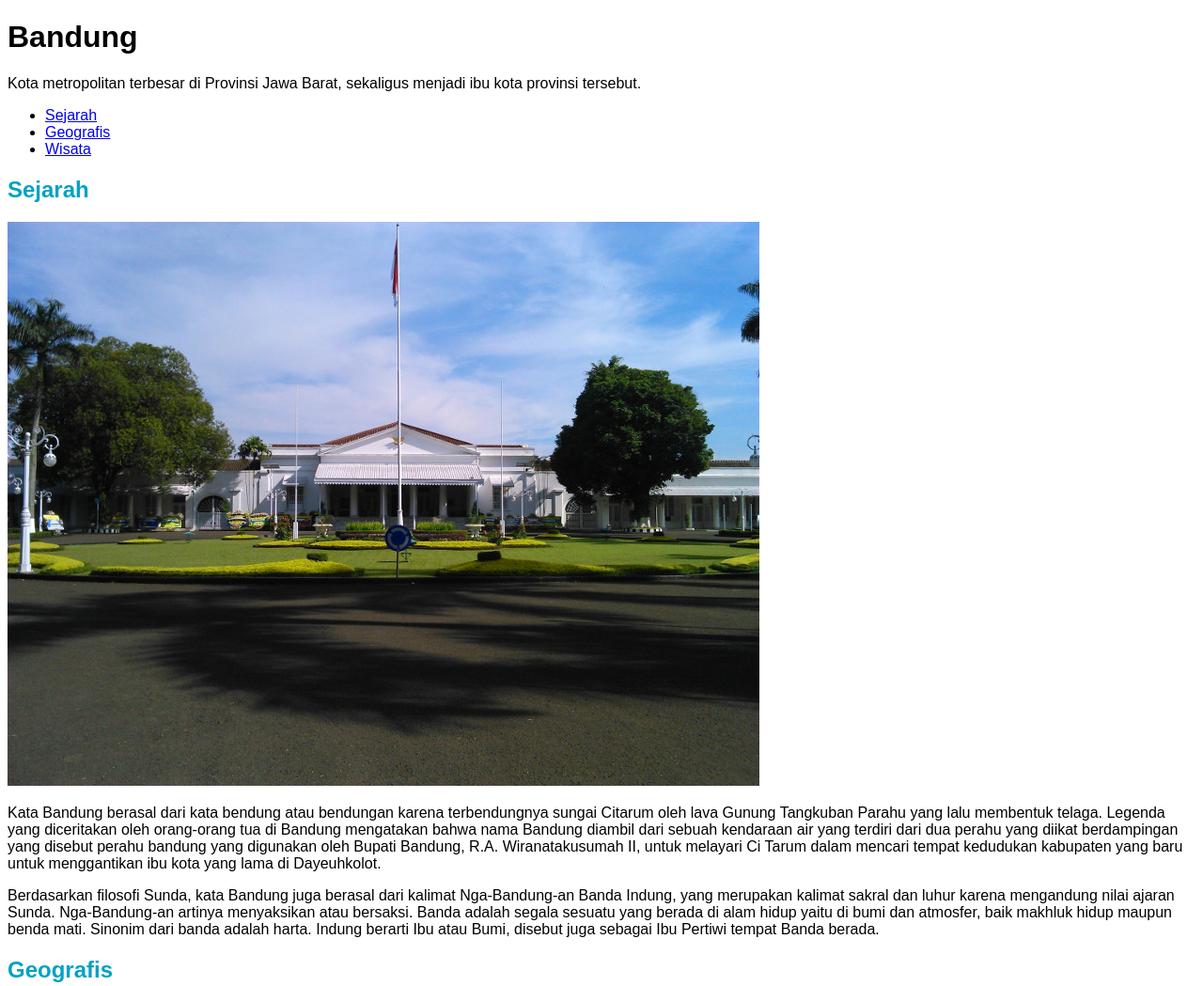
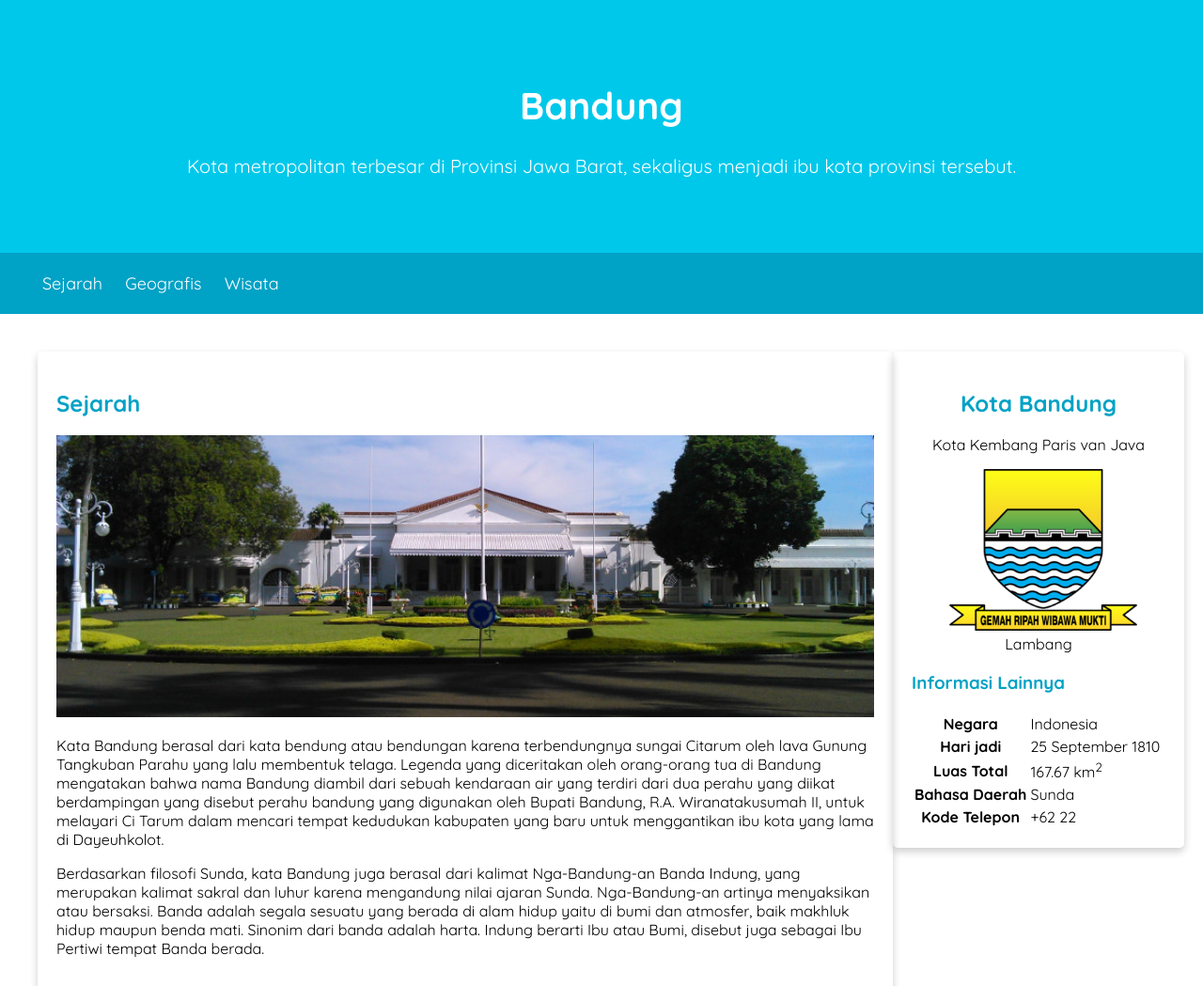
Before and after one commit to dedelukman/webdasardicoding, a plain HTML site: page index.html in a window 1280 px wide. Shown: the top 1049 px of the page at 94% size. Drawn offline with Linux system fonts and the light colour scheme.

Commit message:
final design

```diff
--- a/assets/styles/style.css
+++ b/assets/styles/style.css
@@ -1,13 +1,106 @@
+@import url('https://fonts.googleapis.com/css?family=Quicksand:400,700&display=swap');
+
+* {
+   box-sizing: border-box;
+}
+
 body {
-   font-family: sans-serif;
+   font-family: 'Quicksand', sans-serif;
+   margin: 0;
+   padding: 0;
 }
 
 h2, h3 {
    color: #00a2c6
 }
 
+.jumbotron {
+   font-size: 20px;
+   padding: 60px;
+   background-color: #00c8eb;
+   text-align: center;
+   color: white;
+}
+
+header {
+   display: inline;
+}
+
+nav {
+   background-color: #00a2c6;
+   padding: 5px;
+   position: sticky;
+   top: 0;
+}
+
+nav li {
+   display: inline;
+   list-style-type: none;
+   margin-right: 20px;
+}
+
+nav a {
+   font-size: 18px;
+   font-weight: 400;
+   text-decoration: none;
+   color: white;
+}
+
+nav a:hover {
+   font-weight: bold;
+}
+
+main {
+   padding: 20px;
+    overflow: auto;
+
+}
+
+.card {
+   box-shadow: 0 4px 8px 0 rgba(0, 0, 0, 0.2);
+   border-radius: 5px;
+   padding: 20px;
+   margin-top: 20px;
+}
+
+.featured-image {
+   width: 100%;
+   max-height: 300px;
+   object-fit: cover;
+   object-position: center;
+}
+
+.profile header {
+   text-align: center;
+}
+
+.profile img {
+   width: 200px;
+}
+
+#content {
+   float: left;
+   width: 75%;
+   padding-left: 20px;
+}
+
+aside {
+   float: right;
+   width: 25%;
+}
+
+@media screen and (max-width: 1000px) {
+   #content,
+   aside {
+       width: 100%;
+       padding: 0;
+   }
+}
+
 footer {
    padding: 20px;
    color: white;
-   background-color: #00a2c6
+   background-color: #00a2c6;
+   text-align: center;
+   font-weight: bold;
 }
--- a/index.html
+++ b/index.html
@@ -4,13 +4,16 @@
     	<meta charset="utf-8">
 	<title>Web Dasar Dicoding</title>
 	<link rel="stylesheet" href="assets/styles/style.css">
+	<meta name="viewport" content="width=device-width, initial-scale=1">
 
     </head>
 
     <body>
         <header>
+        <div class="jumbotron">
         <h1>Bandung</h1>
         <p>Kota metropolitan terbesar di Provinsi Jawa Barat, sekaligus menjadi ibu kota provinsi tersebut.</p>
+        </div>
         <nav>
             <ul>
                 <li><a href="#sejarah">Sejarah</a></li>
@@ -21,46 +24,48 @@
      </header>
 	 <main>
 	 <div id="content">
-	 <article>
+	 <article class="card">
 	<h2 id="sejarah">Sejarah</h2>
-	<img src="assets/image/history.jpg" alt="sejarah">
+	<img src="assets/image/history.jpg" class="featured-image" alt="sejarah">
 	<p>Kata Bandung berasal dari kata bendung atau bendungan karena terbendungnya sungai Citarum oleh lava Gunung Tangkuban Parahu yang lalu membentuk telaga. Legenda yang diceritakan oleh orang-orang tua di Bandung mengatakan bahwa nama Bandung diambil dari sebuah kendaraan air yang terdiri dari dua perahu yang diikat berdampingan yang disebut perahu bandung yang digunakan oleh Bupati Bandung, R.A. Wiranatakusumah II, untuk melayari Ci Tarum dalam mencari tempat kedudukan kabupaten yang baru untuk menggantikan ibu kota yang lama di Dayeuhkolot.</p>
 
 
 	<p>Berdasarkan filosofi Sunda, kata Bandung juga berasal dari kalimat Nga-Bandung-an Banda Indung, yang merupakan kalimat sakral dan luhur karena mengandung nilai ajaran Sunda. Nga-Bandung-an artinya menyaksikan atau bersaksi. Banda adalah segala sesuatu yang berada di alam hidup yaitu di bumi dan atmosfer, baik makhluk hidup maupun benda mati. Sinonim dari banda adalah harta. Indung berarti Ibu atau Bumi, disebut juga sebagai Ibu Pertiwi tempat Banda berada.</p>
 	 </article>
-	 <article>
+	 <article class="card">
 	<h2 id="geografis">Geografis</h2>
-	<img src="assets/image/geografis.jpg" alt="geografis">
+	<img src="assets/image/geografis.jpg" class="featured-image" alt="geografis">
 	<p>Kota Bandung dikelilingi oleh pegunungan, sehingga bentuk morfologi wilayahnya bagaikan sebuah mangkok raksasa, secara geografis kota ini terletak di tengah-tengah provinsi Jawa Barat, serta berada pada ketinggian ±768 m di atas permukaan laut, dengan titik tertinggi di berada di sebelah utara dengan ketinggian 1.050 meter di atas permukaan laut dan sebelah selatan merupakan kawasan rendah dengan ketinggian 675 meter di atas permukaan laut.</p>
 
 
 	<p>Kota Bandung dialiri dua sungai utama, yaitu Sungai Cikapundung dan Sungai Citarum beserta anak-anak sungainya yang pada umumnya mengalir ke arah selatan dan bertemu di Sungai Citarum. Dengan kondisi yang demikian, Bandung selatan sangat rentan terhadap masalah banjir terutama pada musim hujan.</p>
 	 </article>
-	 <article>
+	 <article class="card">
 	<h2 id="wisata">Wisata</h2>
 	<p>Sejak dibukanya Jalan Tol Cipularang, kota Bandung telah menjadi tujuan utama dalam menikmati liburan akhir pekan terutama dari masyarakat yang berasal dari Jakarta sekitarnya. Selain menjadi kota wisata belanja, kota Bandung juga dikenal dengan sejumlah besar bangunan lama berarsitektur peninggalan Belanda.</p>
 
 	 <section>
 	<h3>Farm House Lembang</h2>
-	<img src="assets/image/farm-house.jpg" alt="farm house">
+	<img src="assets/image/farm-house.jpg" class="featured-image" alt="farm house">
 	<p>Berada di jalur utama Bandung-Lembang, Farm House menjadi objek wisata yang tidak pernah sepi pengunjung. Selain karena letaknya strategis, kawasan ini juga menghadirkan nuansa wisata khas Eropa. Semua itu diterapkan dalam bentuk spot swafoto Instagramable.</p>
 	 </section>
 	 <section>
 	<h3>Observatorium Bosscha</h2>
-	<img src="assets/image/bosscha.jpg" alt="bosscha">
+	<img src="assets/image/bosscha.jpg" class="featured-image" alt="bosscha">
 	<p>Memiliki beberapa teleskop, antara lain, Refraktor Ganda Zeiss, Schmidt Bimasakti, Refraktor Bamberg, Cassegrain GOTO, dan Teleskop Surya. Refraktor Ganda Zeiss adalah jenis teleskop terbesar untuk meneropong bintang. Benda ini diletakkan pada atap kubah sehingga saat teropong digunakan, atap tersebut harus dibuka. Observatorium Bosscha boleh dikunjungi oleh siapa pun, tanpa tiket. Namun, bagi yang ingin menggunakan teleskop Zeiss, wajib mendaftarkan diri. Untuk instansi atau lembaga pendidikan, diberikan jadwal hari Selasa sampai Jumat. Sementara itu, kunjungan individu dibuka setiap hari Sabtu.</p>
 	</section>
-	</article>
+	</article >
 	</div>
 	<aside>
-	<article>
+	<article class="profile card">
+	<header>
 	<h2>Kota Bandung</h2>
    <p>Kota Kembang Paris van Java</p>
    <figure>
        <img src="assets/image/bandung-badge.png">
        <figcaption>Lambang</figcaption>
    </figure>
+   </header>
    <section>
    <h3>Informasi Lainnya</h3>
    <table>
```
